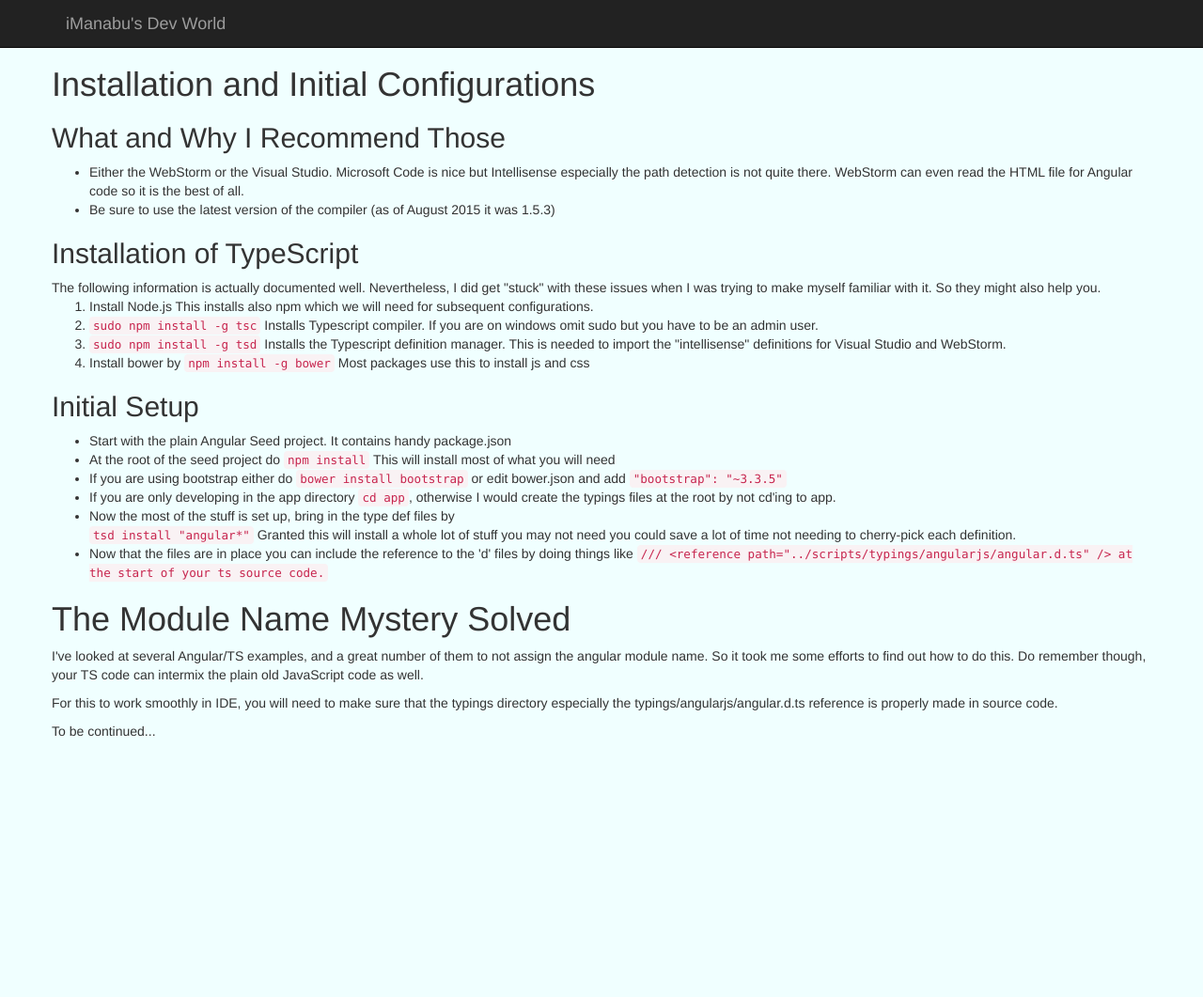
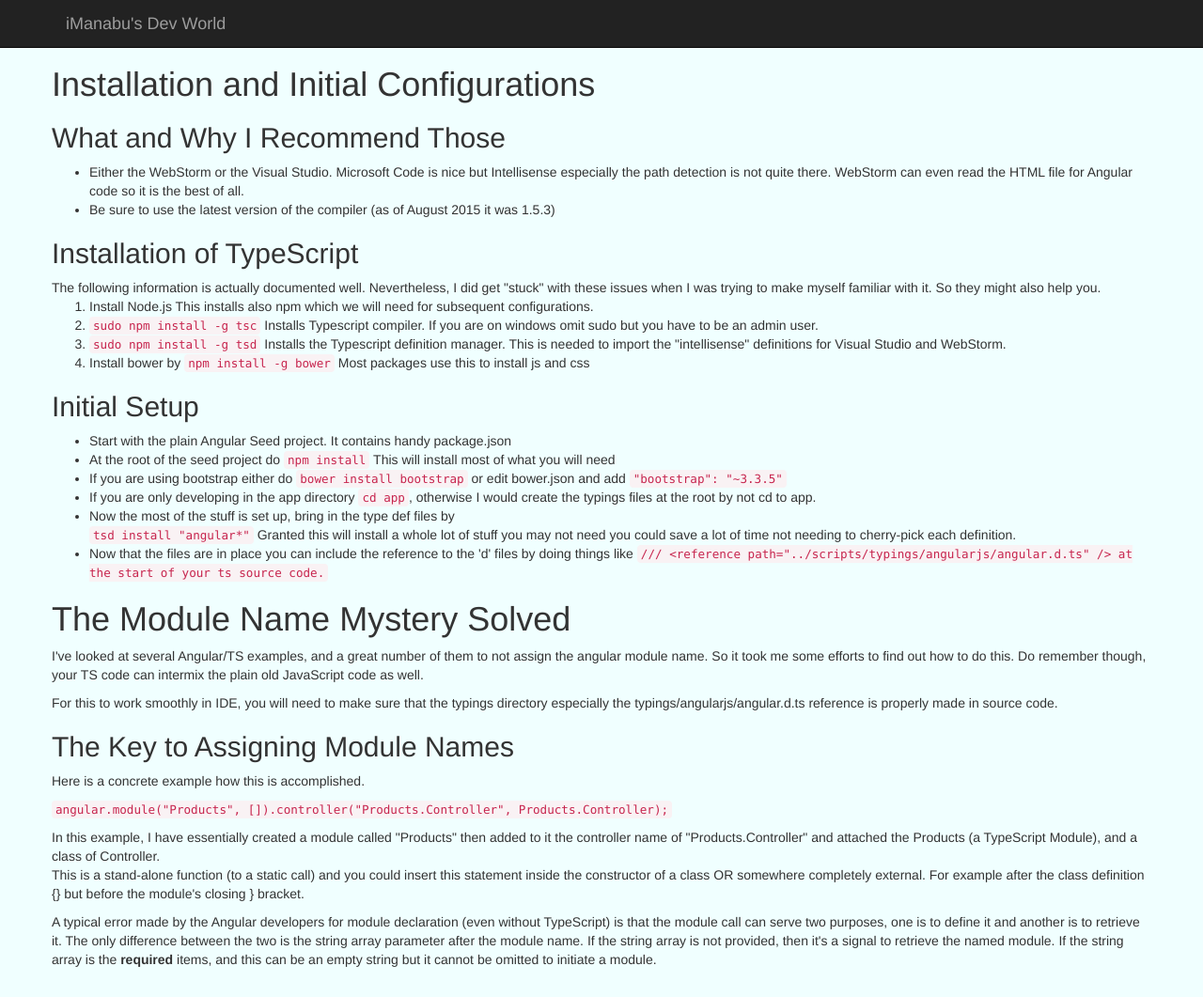
Before and after one commit to imanabu/imanabu.github.io, a website: page contents/ts/index.html in a window 1280 px wide. Shown: the whole page at 94% size. Before the commit the page ends 818 px from the top, so only its background shows below. Drawn offline with Linux system fonts and the light colour scheme.

Commit message:
Updated the Angular article.

```diff
--- a/contents/ts/index.html
+++ b/contents/ts/index.html
@@ -65,7 +65,7 @@
             <li>If you are using bootstrap either do <code>bower install bootstrap</code> or edit bower.json and add
             <code>"bootstrap": "~3.3.5"</code></li>
             <li>If you are only developing in the app directory <code>cd app</code>, otherwise I would create the
-            typings files at the root by not cd'ing to app.</li>
+            typings files at the root by not cd to app.</li>
             <li>Now the most of the stuff is set up, bring in the type def files by<br/>
             <code>tsd install "angular*"</code> Granted this will install a whole lot of stuff you may not need
             you could save a lot of time not needing to cherry-pick each definition.</li>
@@ -79,7 +79,24 @@
         old JavaScript code as well.</P>
         <P>For this to work smoothly in IDE, you will need to make sure that the typings directory especially the
             typings/angularjs/angular.d.ts reference is properly made in source code.</P>
-        <p>To be continued...</p>
+        <h2>The Key to Assigning Module Names</h2>
+        <p>Here is a concrete example how this is accomplished.</p>
+        <p><code>angular.module("Products", []).controller("Products.Controller", Products.Controller);</code></p>
+        In this example, I have essentially created a module called "Products" then added to it the controller
+        name of "Products.Controller" and attached the Products (a TypeScript Module), and a class of Controller.
+        <p>
+            This is a stand-alone function (to a static call) and you could insert this statement inside the constructor of a class OR
+            somewhere completely external. For example after the class definition {} but before the module's closing }
+            bracket.
+        </p>
+        <p>
+            A typical error made by the Angular developers for module declaration (even without TypeScript) is that the module call can
+            serve two purposes, one is to define it and another is to retrieve it. The only difference
+            between the two is the string array parameter
+            after the module name. If the string array is not provided, then it's a signal to retrieve the
+            named module. If the string array is the <b>required</b> items, and this can be an empty string but it
+            cannot be omitted to initiate a module.
+        </p>
 
     </div>
 </div>
```
